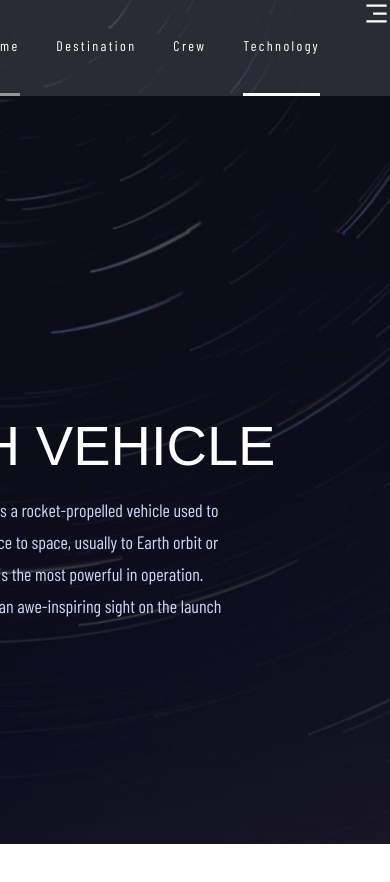
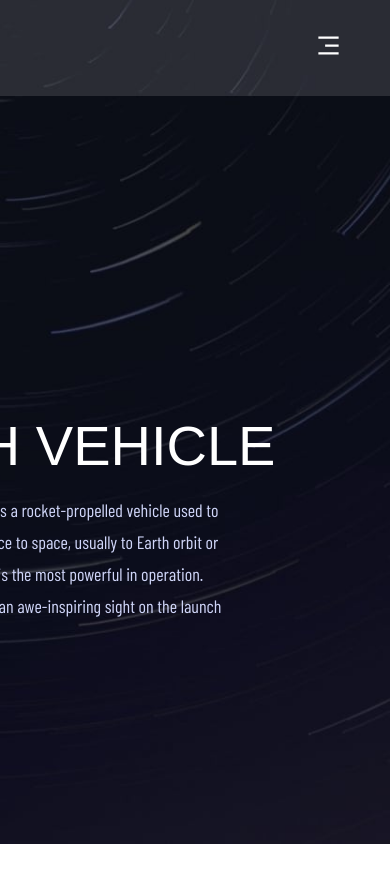
Before and after one commit to NeptuneRjo/space-tourism, a React (Create React App) app: page /technology in a window 390 px wide. Shown: the top 882 px of the page. Built offline with nearby package versions, Linux system fonts and the light colour scheme; a web font is replaced by a local one.

Commit message:
changed media query to 1150px

```diff
--- a/src/Components/Navbar/navbar.css
+++ b/src/Components/Navbar/navbar.css
@@ -65,7 +65,11 @@
     border-bottom: solid 3px var(--color-white);
 }
 
-@media screen and (max-width: 1050px) {
+.space__navbar-content-menu {
+    display: none;
+}
+
+@media screen and (max-width: 1150px) {
     .space__navbar {
         width: 450px;
         top: 0;
@@ -87,3 +91,29 @@
         letter-spacing: 2.3625px;
     }
 }
+
+@media screen and (max-width: 550px) {
+    .space__navbar-content {
+        display: none;
+    }
+
+    .space__navbar-content-menu {
+        display: flex;
+        padding-right: 1.5rem;
+        margin: 2rem 1.5rem 0 0;
+        flex-direction: column;
+        position: absolute;
+    }
+
+    .space__navbar-content-menu .slide-out {
+        border: solid 1px white;
+        height: 100vh;
+        position: absolute;
+        width: 255px;
+    }
+
+    .space__navbar-nav p {
+        display: block;
+    }
+
+}
```
